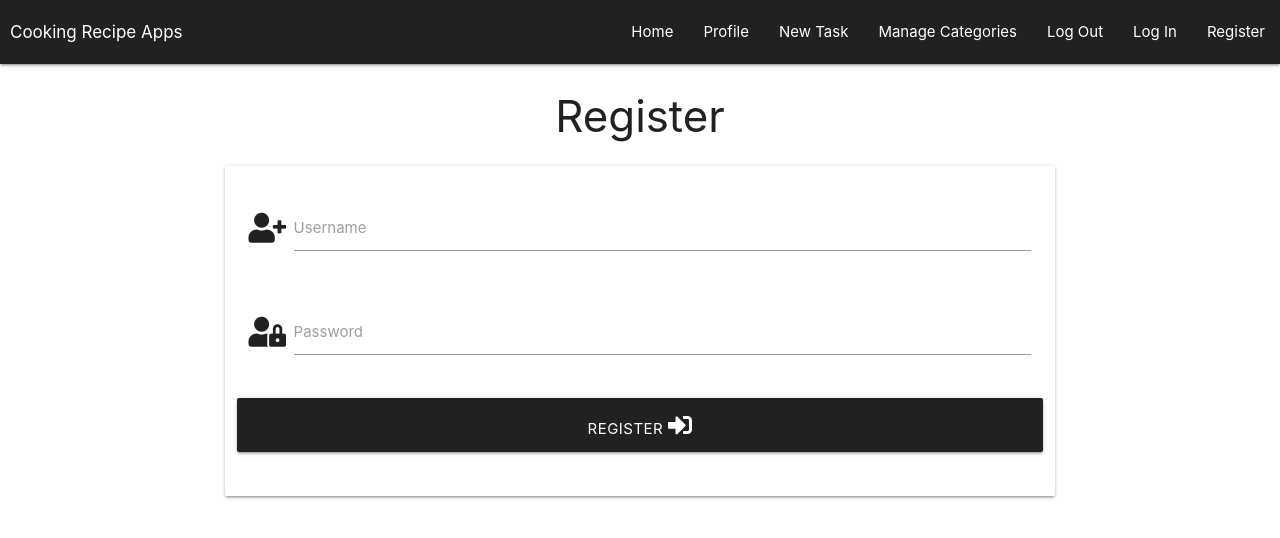
After one commit to kugared94/milestone-3-project, a Flask app: page /register in a window 1280 px wide. The commit adds this page. Shown: the top 538 px of the page. Run offline with Flask 2, Linux system fonts and the light colour scheme; some libraries are stand-ins or nearby versions.

Commit message:
Add Register template

```diff
--- a/app.py
+++ b/app.py
@@ -4,6 +4,7 @@ from flask import (
     redirect, request, session, url_for)
 from flask_pymongo import PyMongo
 from bson.objectid import ObjectId
+from werkzeug.security import generate_password_hash, check_password_hash
 if os.path.exists("env.py"):
     import env
 
@@ -24,6 +25,10 @@ def get_tasks():
     tasks = mongo.db.recipe.find()
     return render_template("tasks.html", tasks=tasks)
 
+@app.route("/register", methods=["GET", "POST"])
+def register():
+    return render_template("register.html")
+
 
 
 if __name__ == "__main__":
--- a/templates/base.html
+++ b/templates/base.html
@@ -26,7 +26,7 @@
                 <li><a href="#">Manage Categories</a></li>
                 <li><a href="#">Log Out</a></li>
                 <li><a href="#">Log In</a></li>
-                <li><a href="#">Register</a></li>
+                <li><a href="{{ url_for('register') }}">Register</a></li>
             </ul>
             </div>
         </nav>
@@ -40,7 +40,7 @@
             <li><a href="#">Manage Categories</a></li>
             <li><a href="#">Log Out</a></li>
             <li><a href="#">Log In</a></li>
-            <li><a href="#">Register</a></li>
+            <li><a href="{{ url_for('register') }}">Register</a></li>
         </ul>
     </header>
 
--- /dev/null
+++ b/templates/register.html
@@ -0,0 +1,38 @@
+{% extends "base.html" %}
+{% block content %}
+
+    <h3 class="center-align">Register</h3>
+
+    <div class="row">
+        <form class="col s12 m8 offset-m2" method="POST" action="{{ url_for('register') }}">
+            <div class="card-panel">
+
+                <!-- username -->
+                <div class="row">
+                    <div class="input-field col s12">
+                        <i class="fas fa-user-plus prefix #212121 text-darken-4"></i>
+                        <input id="username" name="username" type="text" class="validate">
+                        <label for="username">Username</label>
+                    </div>
+                </div>
+
+                <!-- password -->
+                <div class="row">
+                    <div class="input-field col s12">
+                        <i class="fas fa-user-lock prefix #212121 text-darken-4"></i>
+                        <input id="password" name="password" type="password" class="validate">
+                        <label for="password">Password</label>
+                    </div>
+                </div>
+
+                <!-- register -->
+                <div class="row">
+                    <button type="submit" class="col s12 btn-large text-darken-4 #212121 grey darken-4">
+                        Register <i class="fas fa-sign-in-alt"></i>
+                    </button>
+                </div>
+            </div>
+        </form>
+    </div>
+
+{% endblock %}
```
